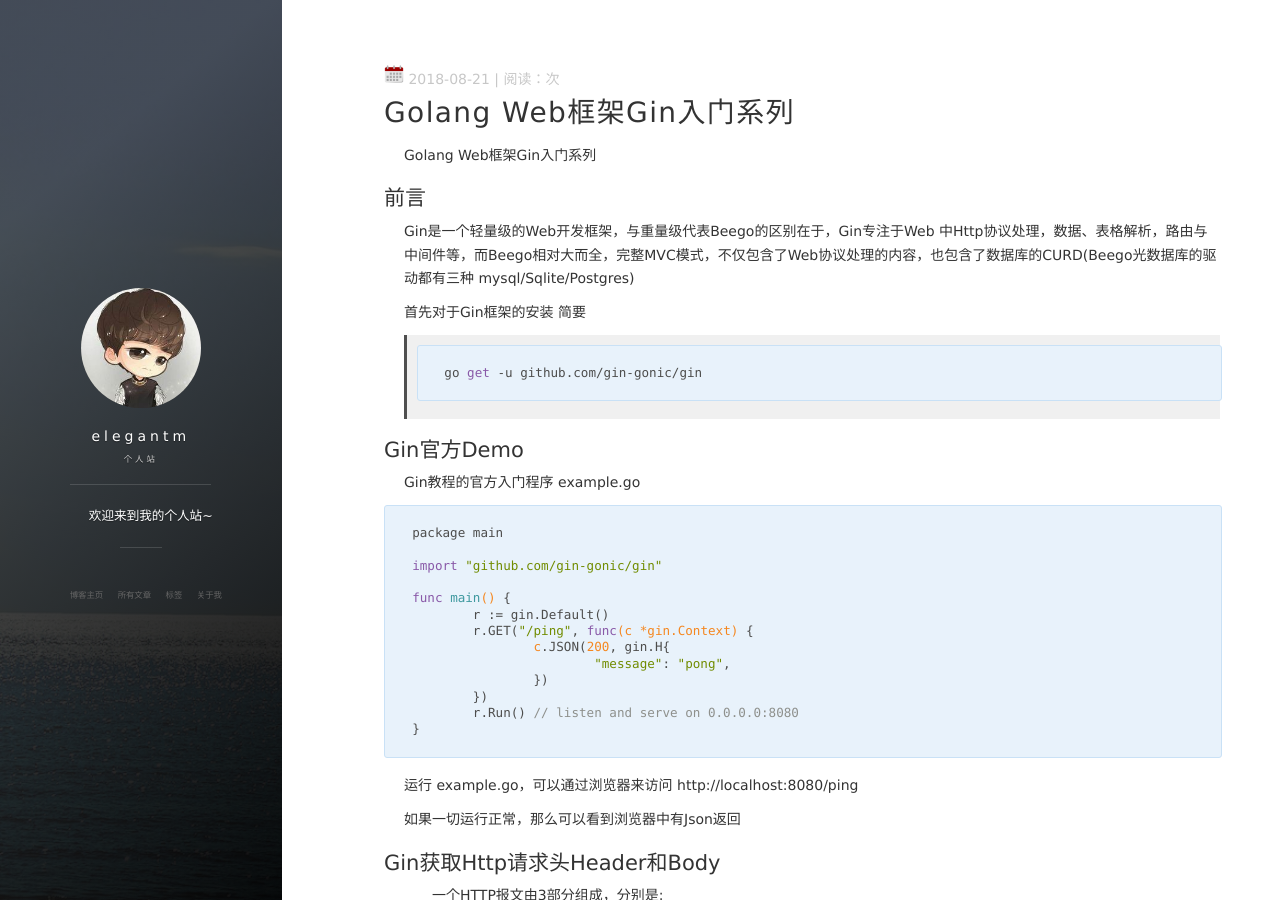
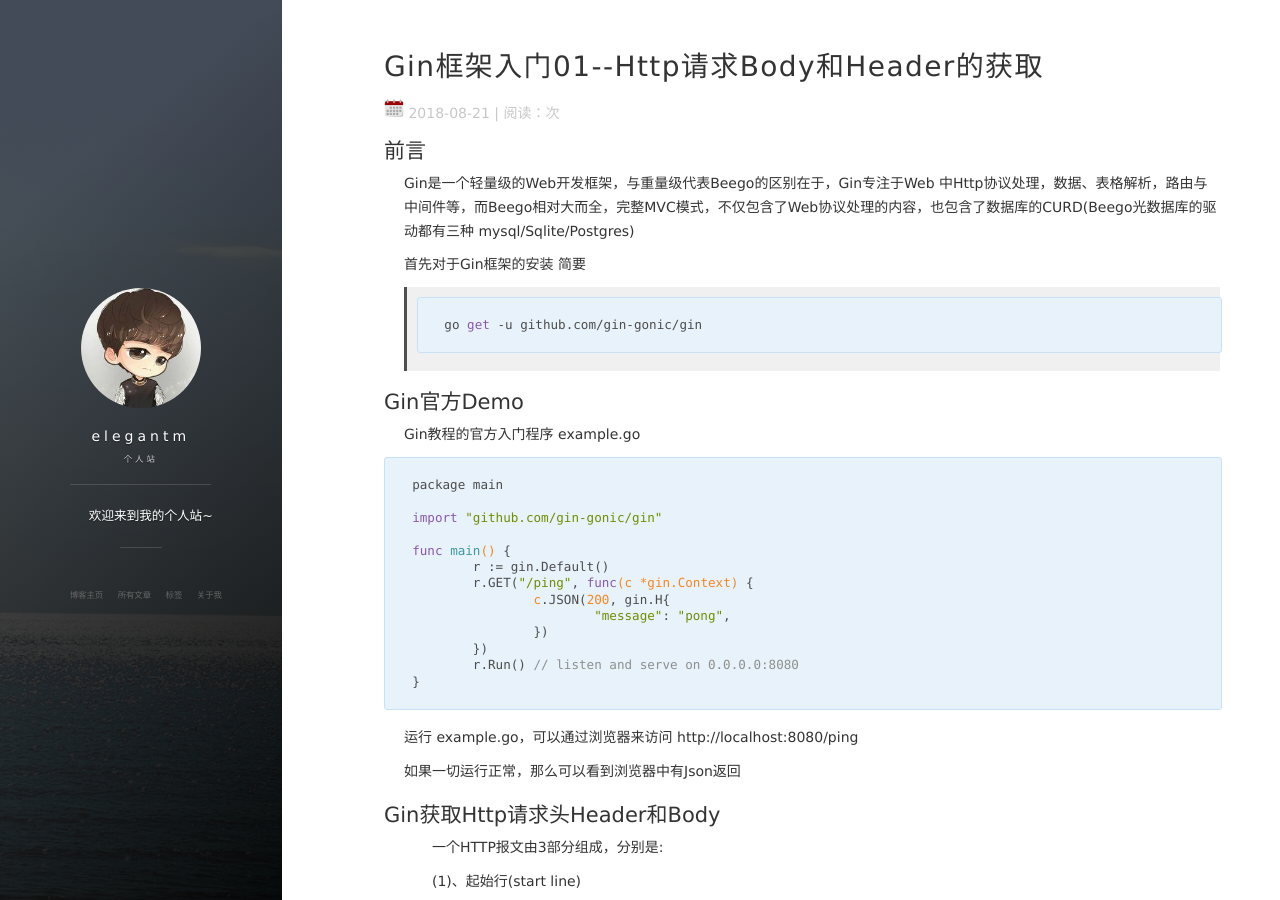
Before and after one commit to wmm0923/wmm0923.github.io, a Jekyll site: the page built from _posts/2018-8-21-Gin_httpbody_n1.md, in a window 1280 px wide and 900 px high. Built offline with Jekyll 4.4.1, drawn with Linux system fonts in a browser that asks for light colours; nearby versions of some CDN libraries; our own code applies the rules of GitHub Pages for plain Markdown files; comment, search, counter and statistics services are not loaded.

Commit message:
edit gin_httpbodyno_1_test

```diff
--- a/_posts/2018-8-21-Gin_httpbody_n1.md
+++ b/_posts/2018-8-21-Gin_httpbody_n1.md
@@ -1,12 +1,9 @@
 ---
 layout: post
-title: [Gin框架入门01]Http请求Body和Header的获取
+title: Gin框架入门01--Http请求Body和Header的获取
 date: 2018-08-21
 tags: http,http.request
 ---
-# Golang Web框架Gin入门系列
-
-Golang Web框架Gin入门系列
 
 ## 前言
 
@@ -115,8 +112,6 @@ postman请求内容
 
 > Body: username=123
 
-![ run gin code](/images/posts/gin/01.png)
-
 ![](http://photo-elegant.oss-cn-shanghai.aliyuncs.com/18-8-21/86828159.jpg)
 
 
```
